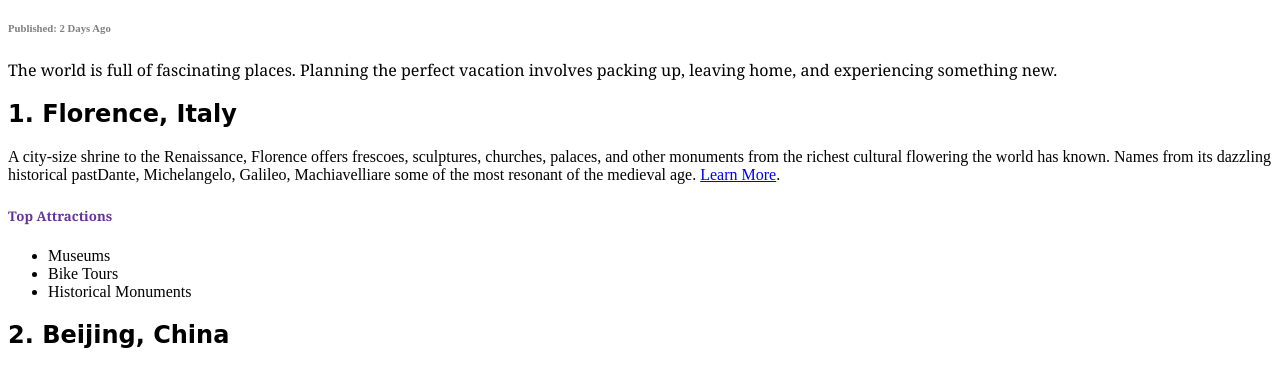
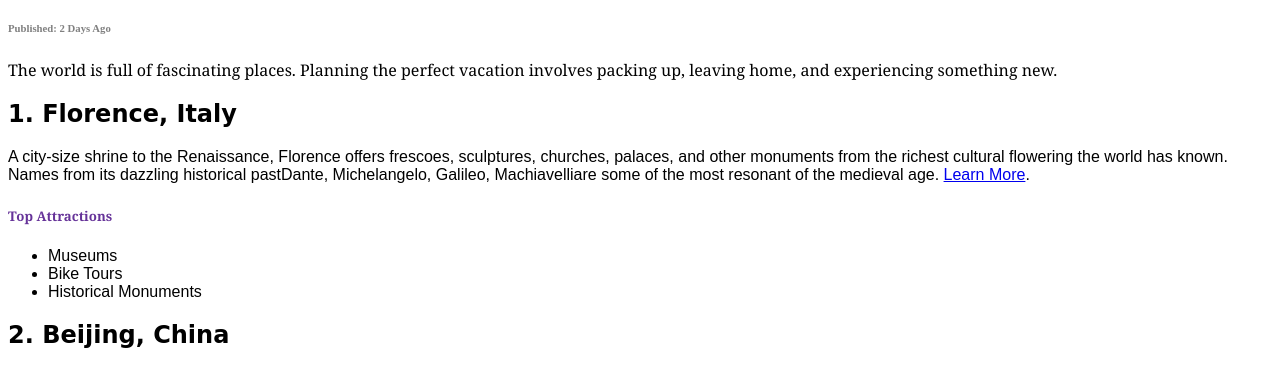
Before and after one commit to JuliaAvsyuk/css, a plain HTML site: page index.html in a window 1280 px wide. Shown: the part 415-781 px from the top of the page. Drawn offline with Linux system fonts and the light colour scheme.

Commit message:
replace font-family for ps

```diff
--- a/index.css
+++ b/index.css
@@ -40,3 +40,8 @@ h5,
 p {
     font-family: Georgia;
 }
+
+.description {
+    color: black;
+    font-family: Arial;
+}
```
